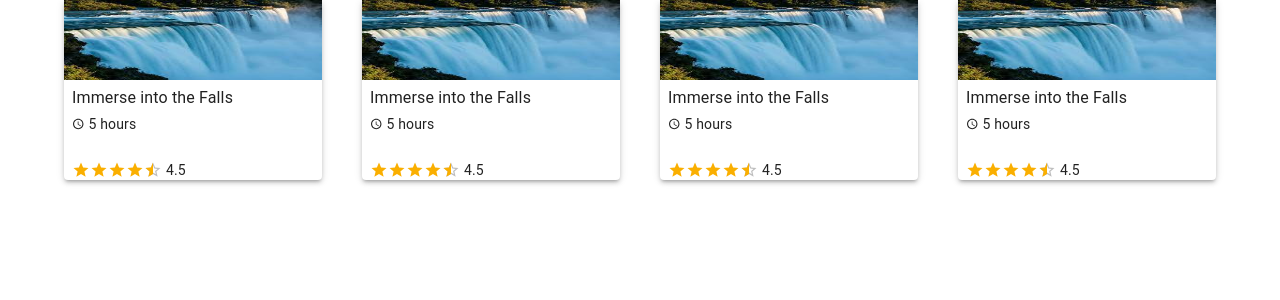
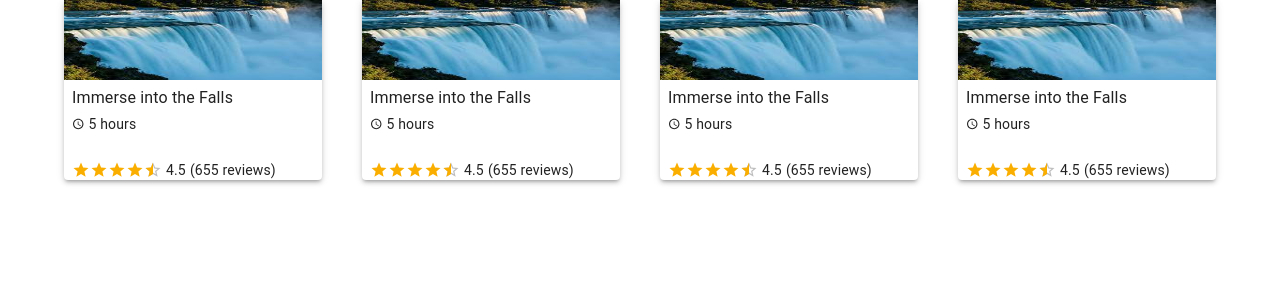
Before and after one commit to JoshuaJonesTS/material-ui-crash-course, a React (Create React App) app: page / in a window 1280 px wide. Shown: the top 300 px of the page. Built offline with nearby package versions, Linux system fonts and the light colour scheme; the HTML template or start-up script is replaced by a standard one.

Commit message:
Add number of reviews

```diff
--- a/src/components/TourCard.js
+++ b/src/components/TourCard.js
@@ -47,6 +47,9 @@ const TourCard = () => {
                      <Typography variant='body2' component='p' marginLeft={0.5}>
                         4.5
                     </Typography>
+                    <Typography variant='body2' component='p' marginLeft={0.5}>
+                        (655 reviews)
+                    </Typography>
                     </Box>
                 </Box>
             </Paper>
```
